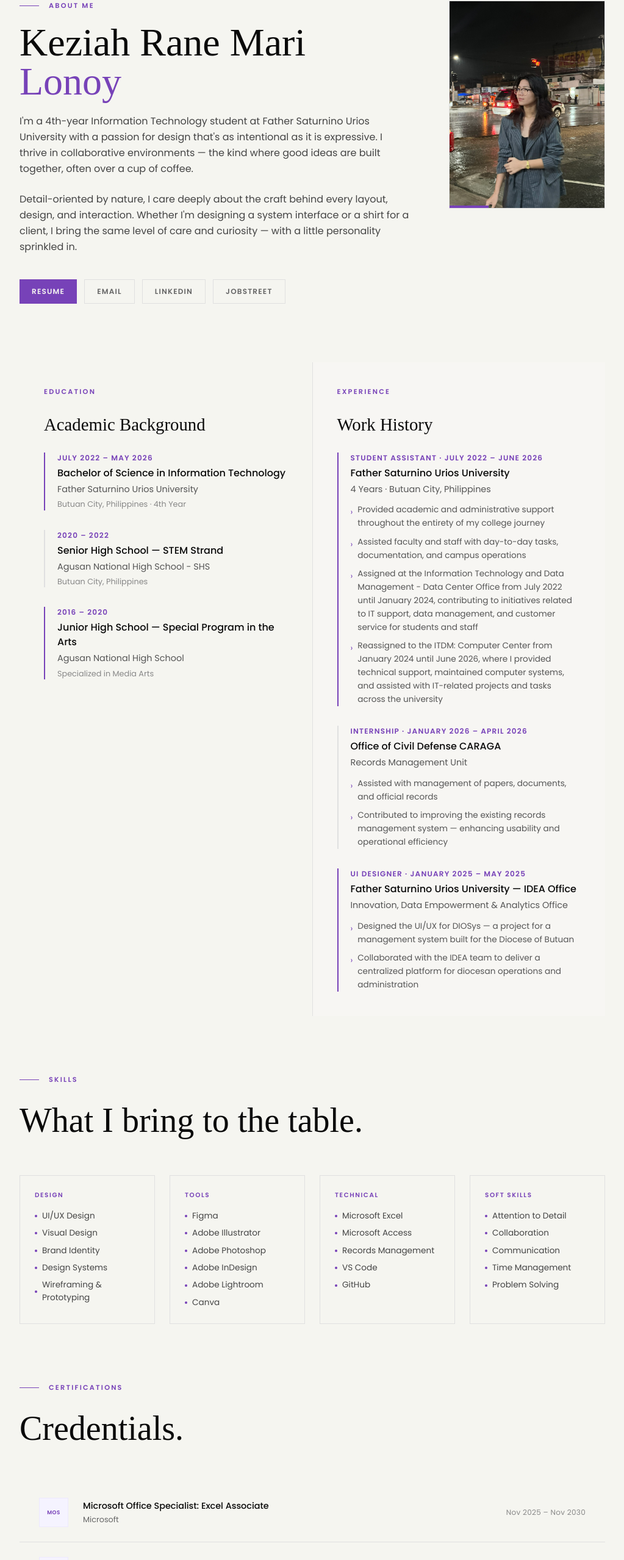
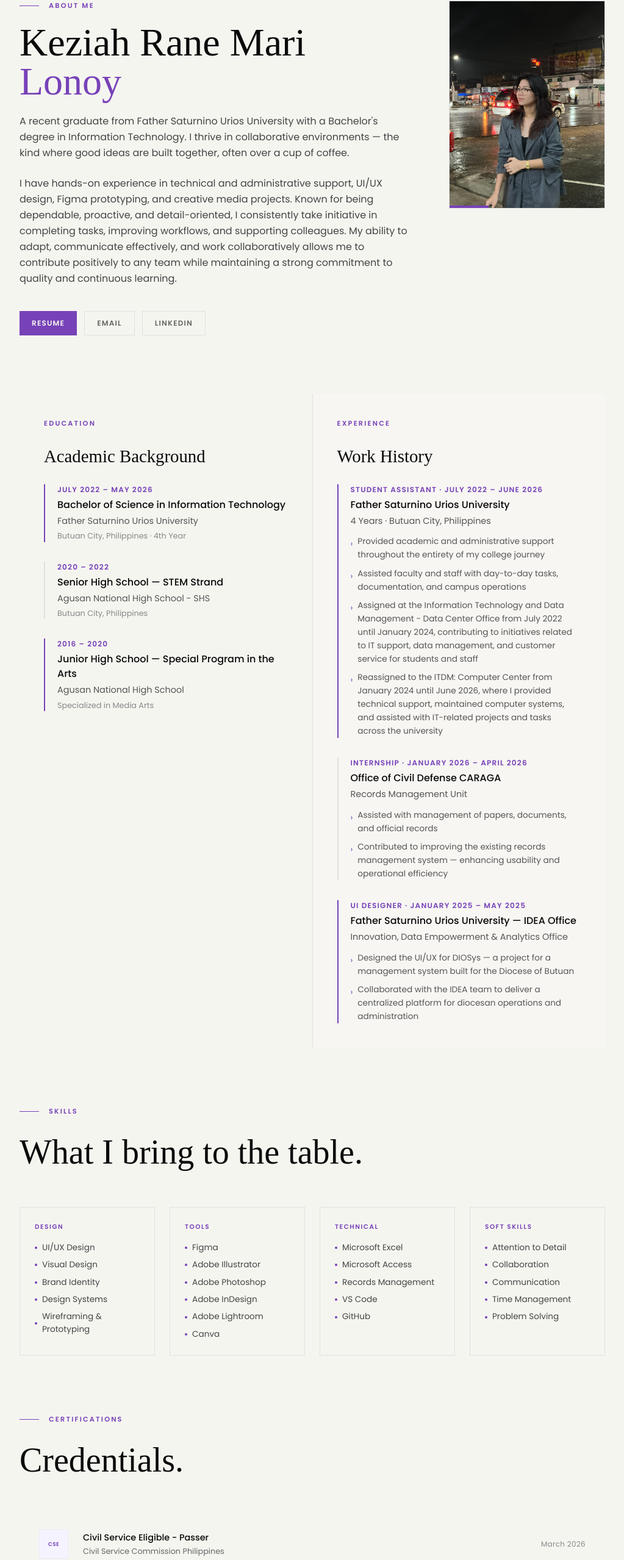
Before and after one commit to kzhhyu/keziah-portfolio, a Next.js app: page /about in a window 1280 px wide. Shown: the part 127-2685 px from the top of the page at 61% size, without its empty margins (128-1151 px from the left). Built offline with nearby package versions, Linux system fonts and the light colour scheme; a web font is replaced by a local one.

Commit message:
Initial commit

```diff
--- a/app/about/page.tsx
+++ b/app/about/page.tsx
@@ -11,21 +11,27 @@ const skills = [
 
 const certifications = [
   {
+    title: 'Civil Service Eligible - Passer',
+    issuer: 'Civil Service Commission Philippines',
+    period: 'March 2026',
+    code: 'CSE',
+  },
+  {
     title: 'Microsoft Office Specialist: Excel Associate',
     issuer: 'Microsoft',
-    period: 'Nov 2025 – Nov 2030',
+    period: 'November 2025 – November 2030',
     code: 'MOS',
   },
   {
     title: 'Microsoft Office Specialist: Access Expert',
     issuer: 'Microsoft',
-    period: 'Nov 2025 – Nov 2030',
+    period: 'November 2025 – November 2030',
     code: 'MOS',
   },
   {
     title: 'Certified Information Security and Data Privacy Practitioner',
     issuer: 'CISDP',
-    period: '2024',
+    period: 'December 2024',
     code: 'CISDP',
   },
 ]
@@ -73,15 +79,16 @@ export default function AboutPage() {
               Keziah Rane Mari <span className="text-[#7742b8]">Lonoy</span>
             </h1>
             <p className="text-[1rem] font-light leading-relaxed text-[#444] mb-6">
-              I&apos;m a 4th-year Information Technology student at Father Saturnino Urios University
-              with a passion for design that&apos;s as intentional as it is expressive. I thrive in
-              collaborative environments — the kind where good ideas are built together, often
+              A recent graduate from Father Saturnino Urios University with a Bachelor&apos;s degree in Information Technology.
+              I thrive in collaborative environments — the kind where good ideas are built together, often
               over a cup of coffee.
             </p>
             <p className="text-[1rem] font-light leading-relaxed text-[#444]">
-              Detail-oriented by nature, I care deeply about the craft behind every layout, design,
-              and interaction. Whether I&apos;m designing a system interface or a shirt for a client,
-              I bring the same level of care and curiosity — with a little personality sprinkled in.
+              I have hands-on experience in technical and administrative support, UI/UX design, Figma prototyping,
+              and creative media projects. Known for being dependable, proactive, and detail-oriented, I consistently
+              take initiative in completing tasks, improving workflows, and supporting colleagues. My ability to
+              adapt, communicate effectively, and work collaboratively allows me to contribute positively to any
+              team while maintaining a strong commitment to quality and continuous learning.
             </p>
 
             {/* Social links */}
@@ -107,14 +114,6 @@ export default function AboutPage() {
                 className="flex items-center gap-2 text-[0.75rem] tracking-[0.1em] uppercase px-5 py-2.5 border border-[#e0e0e0] text-[#666] no-underline hover:border-[#7742b8] hover:text-[#7742b8] transition-all duration-200"
               >
                 LinkedIn
-              </a>
-              <a
-                href="https://ph.jobstreet.com/profiles/keziah-lonoy-vcpKzq1Xz1"
-                target="_blank"
-                rel="noopener noreferrer"
-                className="flex items-center gap-2 text-[0.75rem] tracking-[0.1em] uppercase px-5 py-2.5 border border-[#e0e0e0] text-[#666] no-underline hover:border-[#7742b8] hover:text-[#7742b8] transition-all duration-200"
-              >
-                JobStreet
               </a>
             </div>
           </div>
--- a/components/About.tsx
+++ b/components/About.tsx
@@ -28,7 +28,7 @@ export default function About() {
           </h2>
 
           <p className="text-[1.05rem] leading-[1.85] text-[#444] mb-6">
-            An undergraduate Information Technology student with a creative edge, focusing on UI/UX design,
+            A recent Information Technology graduate with a creative edge and a passion for UI/UX design,
             graphic design, and layout artistry. I enjoy turning ideas into visually engaging and user-friendly
             designs that not only look good but feel intuitive to use.
           </p>
--- a/components/Hero.tsx
+++ b/components/Hero.tsx
@@ -35,7 +35,7 @@ export default function Hero() {
           </h1>
 
           <p className="anim-fade-up-3 mt-8 text-[1rem] font-light text-[#292929] max-w-screen-sm leading-relaxed">
-            An undergraduate Information Technology student with a creative edge, focusing on UI/UX design,
+            A recent Information Technology graduate with a creative edge and a passion for UI/UX design,
             graphic design, and layout artistry. I enjoy turning ideas into visually engaging and user-friendly
             designs that not only look good but feel intuitive to use.
           </p>
--- a/components/Projects.tsx
+++ b/components/Projects.tsx
@@ -72,7 +72,7 @@ export default function Projects() {
             Projects
           </h2>
           <p className="text-[0.95rem] font-light leading-relaxed text-[#666] max-w-lg">
-            A selection of work that reflects how I think, what I care about, and the problems I love solving.
+            Selected works that reflect my design thinking, values, and attention to detail.
           </p>
         </div>
 
```
Also changed, not shown: 1 other file (tests, documents, lock files or other folders).
